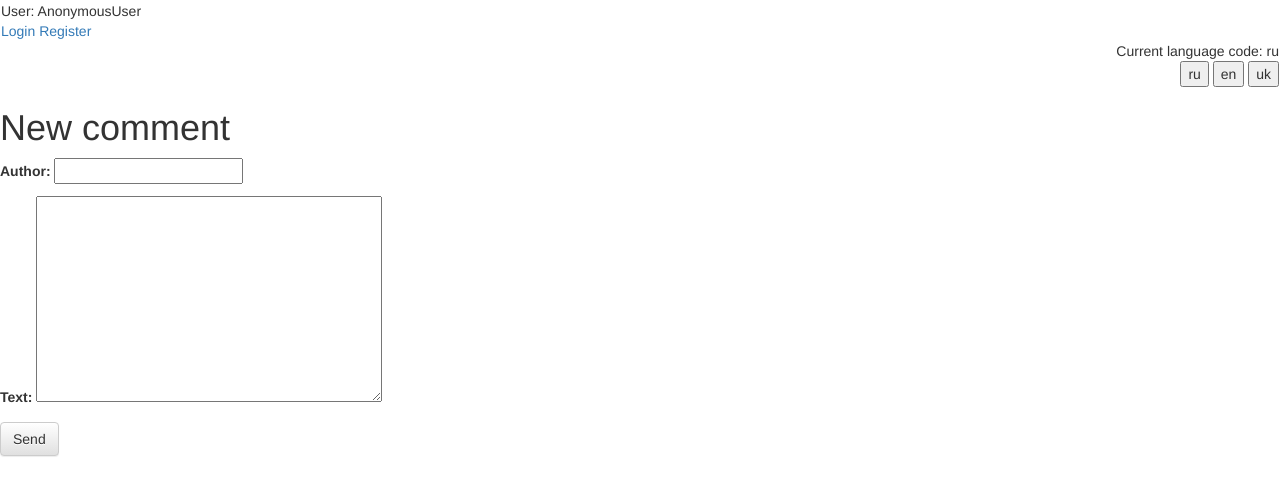
After one commit to Gtihon9/DjangoCaffe, a Django app: page /1/comment/ in a window 1280 px wide. The commit adds this page. Shown: the top 496 px of the page. Run offline with Django 4.2, Linux system fonts and the light colour scheme; tables that the repository leaves empty hold one stand-in row (values such as "Sample post"); some libraries are stand-ins or nearby versions.

Commit message:
Added comments system

```diff
--- a/CaffesApp/caffes/admin.py
+++ b/CaffesApp/caffes/admin.py
@@ -1,4 +1,5 @@
 from django.contrib import admin
-from .models import Caffe
+from .models import Caffe, Comment
 
 admin.site.register(Caffe)
+admin.site.register(Comment)
--- a/CaffesApp/caffes/forms.py
+++ b/CaffesApp/caffes/forms.py
@@ -0,0 +1,8 @@
+from django import forms
+from .models import Comment
+
+class CommentForm(forms.ModelForm):
+
+    class Meta:
+        model = Comment
+        fields = ('author', 'text',)
--- a/CaffesApp/caffes/models.py
+++ b/CaffesApp/caffes/models.py
@@ -4,7 +4,6 @@ from django.utils import timezone
 
 
 class Caffe(models.Model):
-    #long, lat
     name = models.CharField(max_length=100)
     description = models.TextField(default="No description yet)")
     photo = models.ImageField(upload_to='caffes')
@@ -19,3 +18,17 @@ class Caffe(models.Model):
 
     def __str__(self):
         return f"{self.name} ({self.address})"
+
+class Comment(models.Model):
+    post = models.ForeignKey('Caffe', on_delete=models.CASCADE, related_name='comments')
+    author = models.CharField(max_length=200)
+    text = models.TextField()
+    created_date = models.DateTimeField(default=timezone.now)
+    approved_comment = models.BooleanField(default=False)
+
+    def approve(self):
+        self.approved_comment = True
+        self.save()
+
+    def __str__(self):
+        return self.text
--- a/CaffesApp/caffes/urls.py
+++ b/CaffesApp/caffes/urls.py
@@ -0,0 +1,7 @@
+from django.urls import include, path
+from . import views
+
+urlpatterns = [
+    path('<int:pk>/', views.detail_view, name='detail'),
+    path('<int:pk>/comment/', views.add_comment_to_post, name='add_comment_to_post')
+    ]
--- /dev/null
+++ b/CaffesApp/caffes/views.py
@@ -0,0 +1,22 @@
+from .models import Caffe
+from django.shortcuts import render, get_object_or_404, redirect
+from .forms import CommentForm
+
+def detail_view(request, pk):
+    caffe = get_object_or_404(Caffe, id=pk)
+    return render(request, 'moth_site/detail.html', {
+        'caffe': caffe,
+    })
+
+def add_comment_to_post(request, pk):
+    caffe = get_object_or_404(Caffe, id=pk)
+    if request.method == "POST":
+        form = CommentForm(request.POST)
+        if form.is_valid():
+            comment = form.save(commit=False)
+            comment.post = caffe
+            comment.save()
+            return redirect('detail', pk=caffe.id)
+    else:
+        form = CommentForm()
+    return render(request, 'moth_site/add_comment_to_post.html', {'form': form})
--- /dev/null
+++ b/CaffesApp/moth_project/templates/moth_site/add_comment_to_post.html
@@ -0,0 +1,13 @@
+{% extends 'moth_site\base.html'%}
+
+{% block content %}
+
+    <h1>New comment</h1>
+    <form method="POST" class="post-form">
+
+{% csrf_token %}
+    {{ form.as_p }}
+    <button type="submit" class="save btn btn-default">Send</button>
+    </form>
+
+{% endblock %}
--- a/CaffesApp/moth_site/urls.py
+++ b/CaffesApp/moth_site/urls.py
@@ -6,6 +6,6 @@ from django.conf.urls.static import static
 
 urlpatterns = [
     path('map/', views.map, name='map'),
-    path('<int:pk>/', views.detail_view, name='detail'),
+    path('', include('caffes.urls')),
     path('', TemplateView.as_view(template_name='moth_site/hello.html'), name='hello'),
 ] + static(settings.MEDIA_URL, document_root=settings.MEDIA_ROOT)
```
Also changed, not shown: CaffesApp/moth_project/templates/moth_site/detail.html (+13 -0 lines), CaffesApp/moth_site/views.py (+1 -10 lines), CaffesApp/caffes/migrations/0010_comment.py (added).
